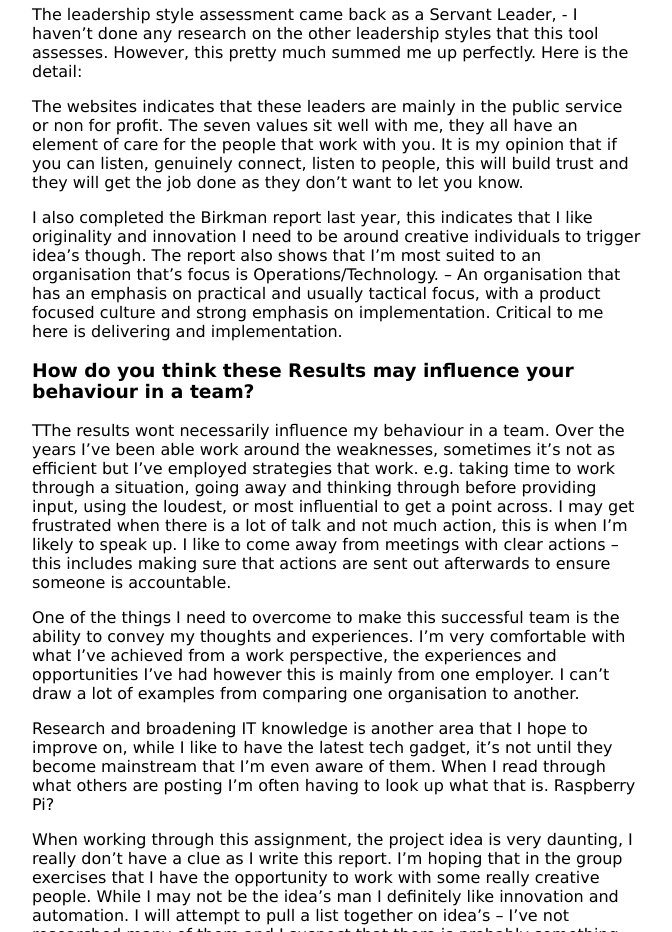
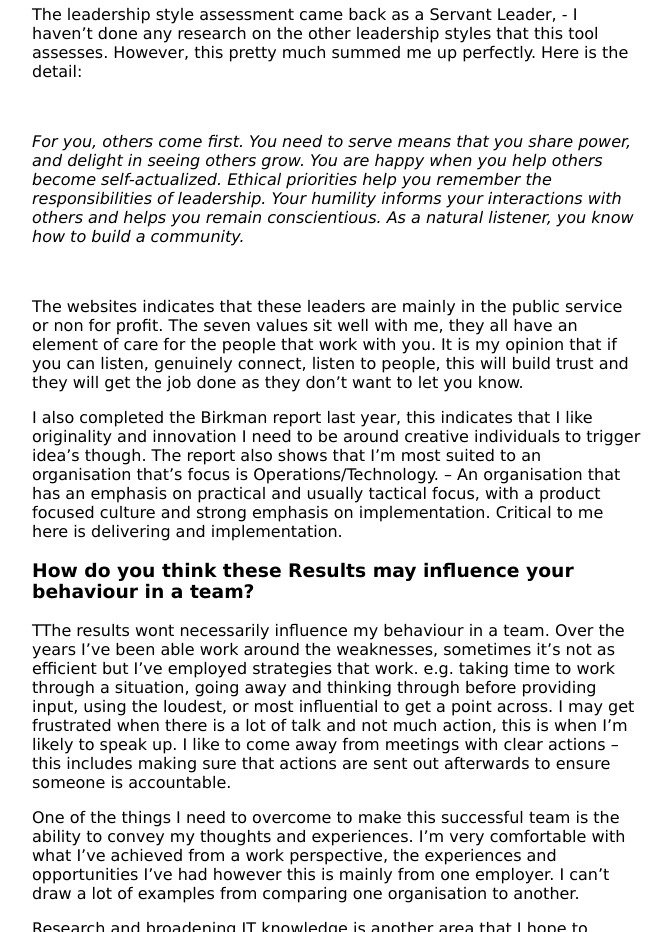
Before and after one commit to Harrir10-star/ITT-Assignment-1, a plain HTML site: page PersonalProfile.html in a window 1280 px wide. Shown: the part 980-1912 px from the top of the page, without its empty margins (303-975 px from the left). Drawn offline with Linux system fonts and the light colour scheme.

Commit message:
Added quote

```diff
--- a/PersonalProfile.html
+++ b/PersonalProfile.html
@@ -139,6 +139,9 @@ html {
             <p><i>A pragmatist is someone who is pragmatic, that is to say, someone who is practical and focused on reaching a goal. A pragmatist usually has a straightforward, matter-of-fact approach and doesn’t let emotion distract her. A pragmatist can also ignore her own ideals to get the job done, so in this way it can have a slightly negative meaning. The word is often used in reference to politicians to mean that they are either sensible or willing to cut corners for their cause.”</i></p>
           <br>
             <p>The leadership style assessment came back as a Servant Leader, - I haven’t done any research on the other leadership styles that this tool assesses. However, this pretty much summed me up perfectly. Here is the detail: </p>
+            <br>
+            <p><i> For you, others come first. You need to serve means that you share power, and delight in seeing others grow. You are happy when you help others become self-actualized. Ethical priorities help you remember the responsibilities of leadership. Your humility informs your interactions with others and helps you remain conscientious. As a natural listener, you know how to build a community.</i><p>
+            <br>
             <p> The websites indicates that these leaders are mainly in the public service or non for profit. The seven values sit well with me, they all have an element of care for the people that work with you. It is my opinion that if you can listen, genuinely connect, listen to people, this will build trust and they will get the job done as they don’t want to let you know. </p>
             <p>I also completed the Birkman report last year, this indicates that I like originality and innovation I need to be around creative individuals to trigger idea’s though. The report also shows that I’m most suited to an organisation that’s focus is Operations/Technology. – An organisation that has an emphasis on practical and usually tactical focus, with a product focused culture and strong emphasis on implementation. Critical to me here is delivering and implementation. </p>
           <h3> How do you think these Results may influence your behaviour in a team?</h3>
```
